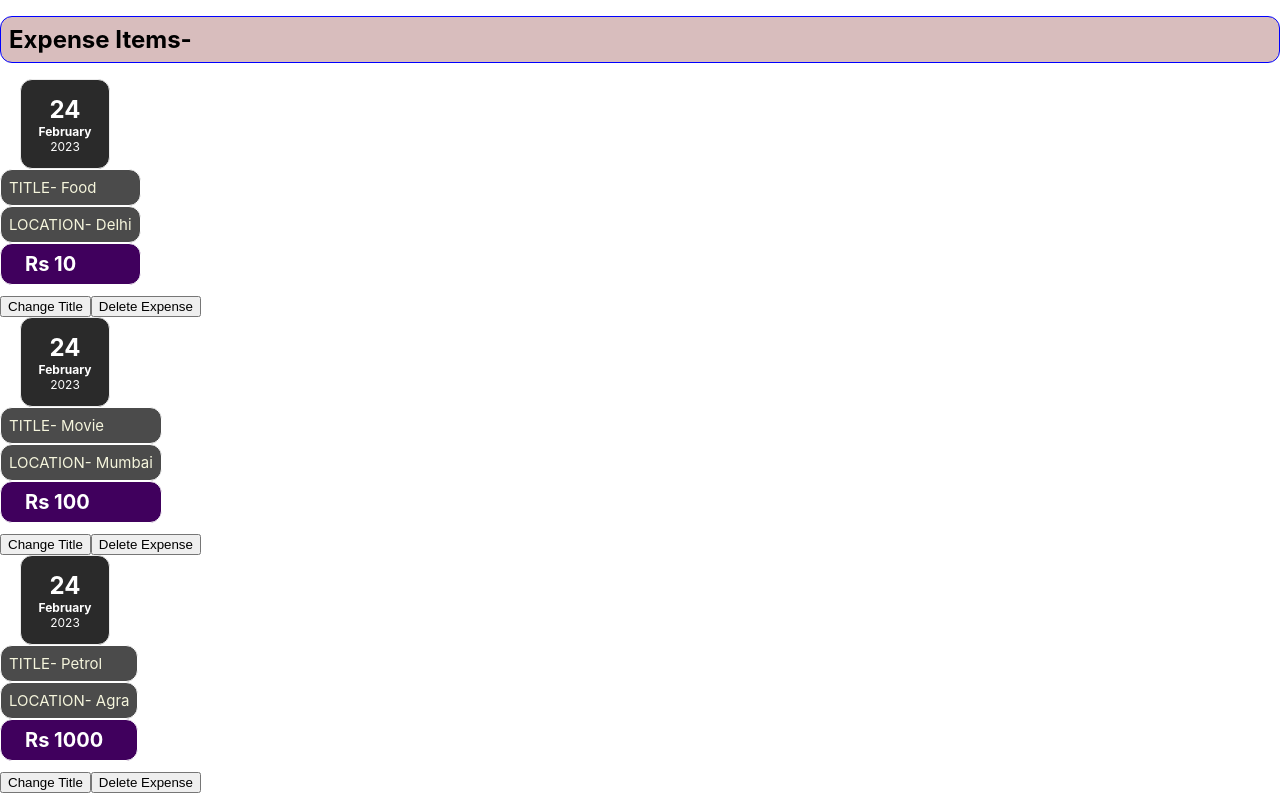
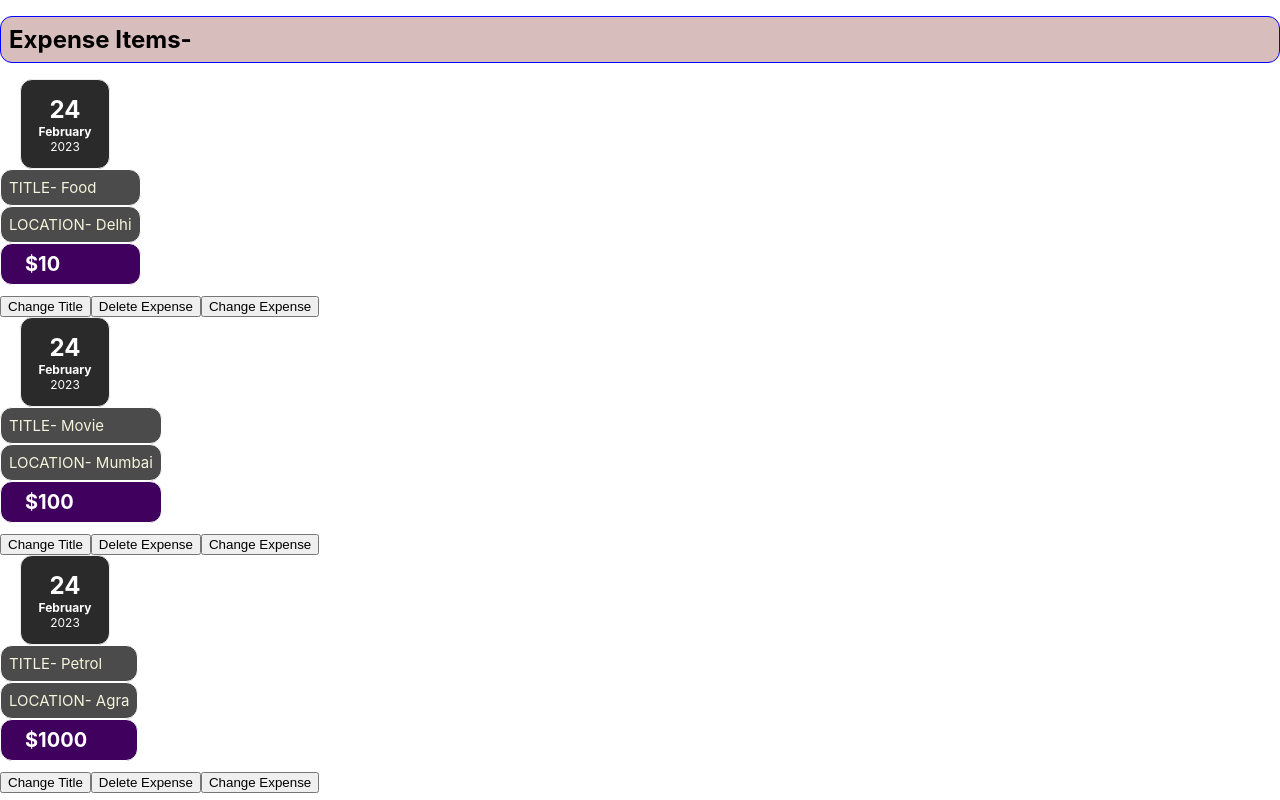
Before and after one commit to aknair95/React-expense-tracker, a React (Create React App) app: page / in a window 1280 px wide. Built offline with nearby package versions, Linux system fonts and the light colour scheme.

Commit message:
change expense to $100 button added

```diff
--- a/src/App.js
+++ b/src/App.js
@@ -8,19 +8,19 @@ const App=() => {
       date: new Date(2023,1,24),
       title: "Food",
       location: "Delhi",
-      amount: "Rs 10"
+      amount: "$10"
     },
     {
       date: new Date(2023,2,12),
       title: "Movie",
       location: "Mumbai",
-      amount: "Rs 100"
+      amount: "$100"
     },
     {
       date: new Date(2023,3,5),
       title: "Petrol",
       location: "Agra",
-      amount: "Rs 1000"
+      amount: "$1000"
     }
   ];
 
--- a/src/components/Expense/ExpenseItem.js
+++ b/src/components/Expense/ExpenseItem.js
@@ -3,23 +3,32 @@ import './ExpenseItem.css';
 import ExpenseDate from './ExpenseDate';
 import ExpenseDetail from './ExpenseDetail';
 import Card from '../UI/card';
+import { useState } from 'react';
 
 const ExpenseItem=(props) => {
     const deleteExpense=() =>{
         console.log("Expense Deleted!!!");
     }
 
+    const [title,setTitle]= useState(props.title);
     const changeTitle=() =>{
-        console.log("Title changed!!!");
+        setTitle("New Title");
+        console.log(title);
+    }
+
+    const [amount,changeAmount]= useState(props.amount);
+    const changeExpense=() =>{
+        changeAmount("$100");
     }
     return (
         <Card className="expense-item">
             <ExpenseDate date={props.date}/>
             <div className="expense-item__description">
-                <ExpenseDetail title={props.title} location={props.location} amount={props.amount}/>
+                <ExpenseDetail title={title} location={props.location} amount={amount}/>
             </div>
             <button onClick={changeTitle}>Change Title</button>
             <button onClick={deleteExpense}>Delete Expense</button>
+            <button onClick={changeExpense}>Change Expense</button>
         </Card>
     )
 }
--- a/src/index.js
+++ b/src/index.js
@@ -1,4 +1,4 @@
-import React from 'react';
+import React,{useState} from 'react';
 import ReactDOM from 'react-dom/client';
 import './index.css';
 import App from './App';
```
